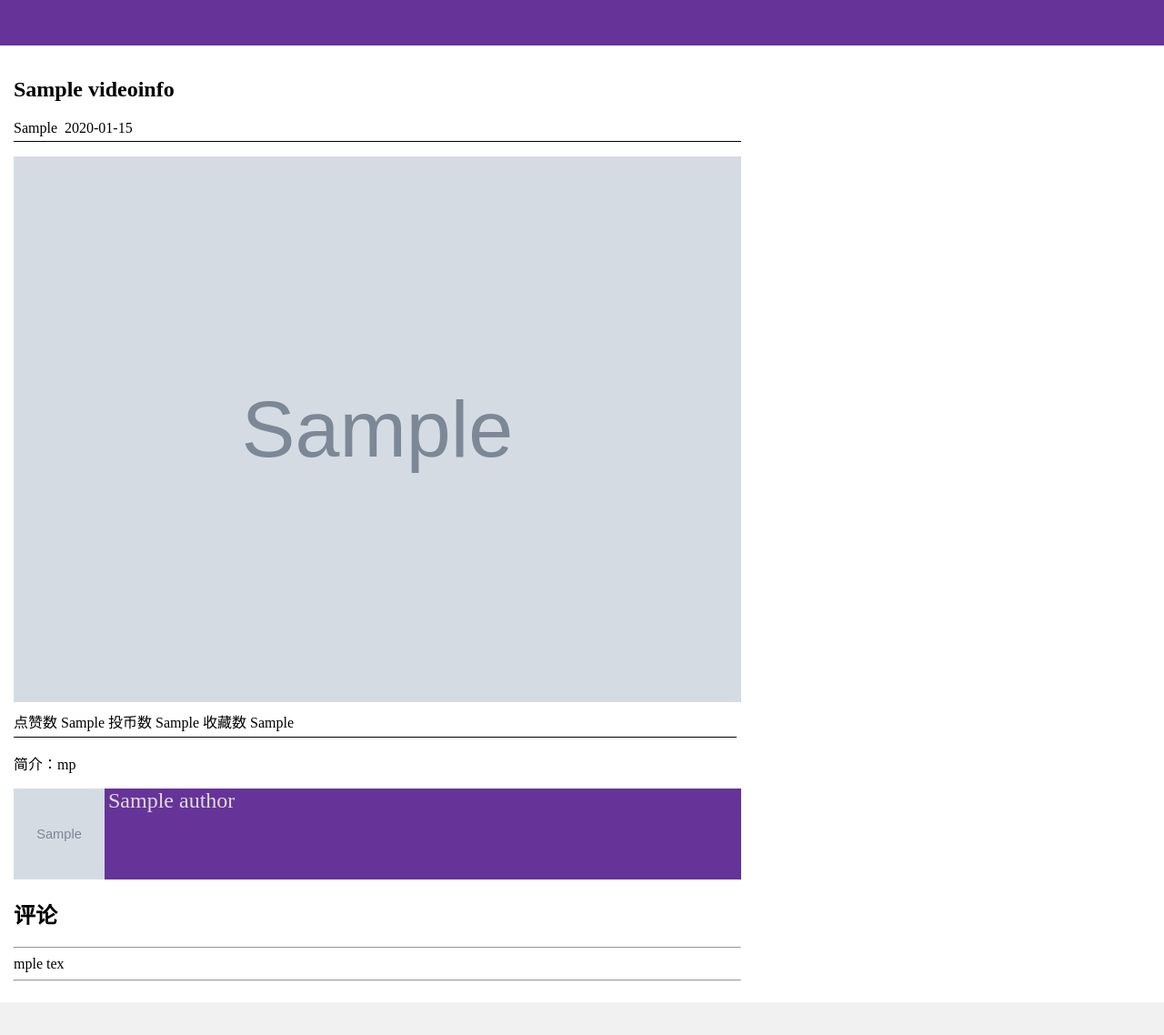
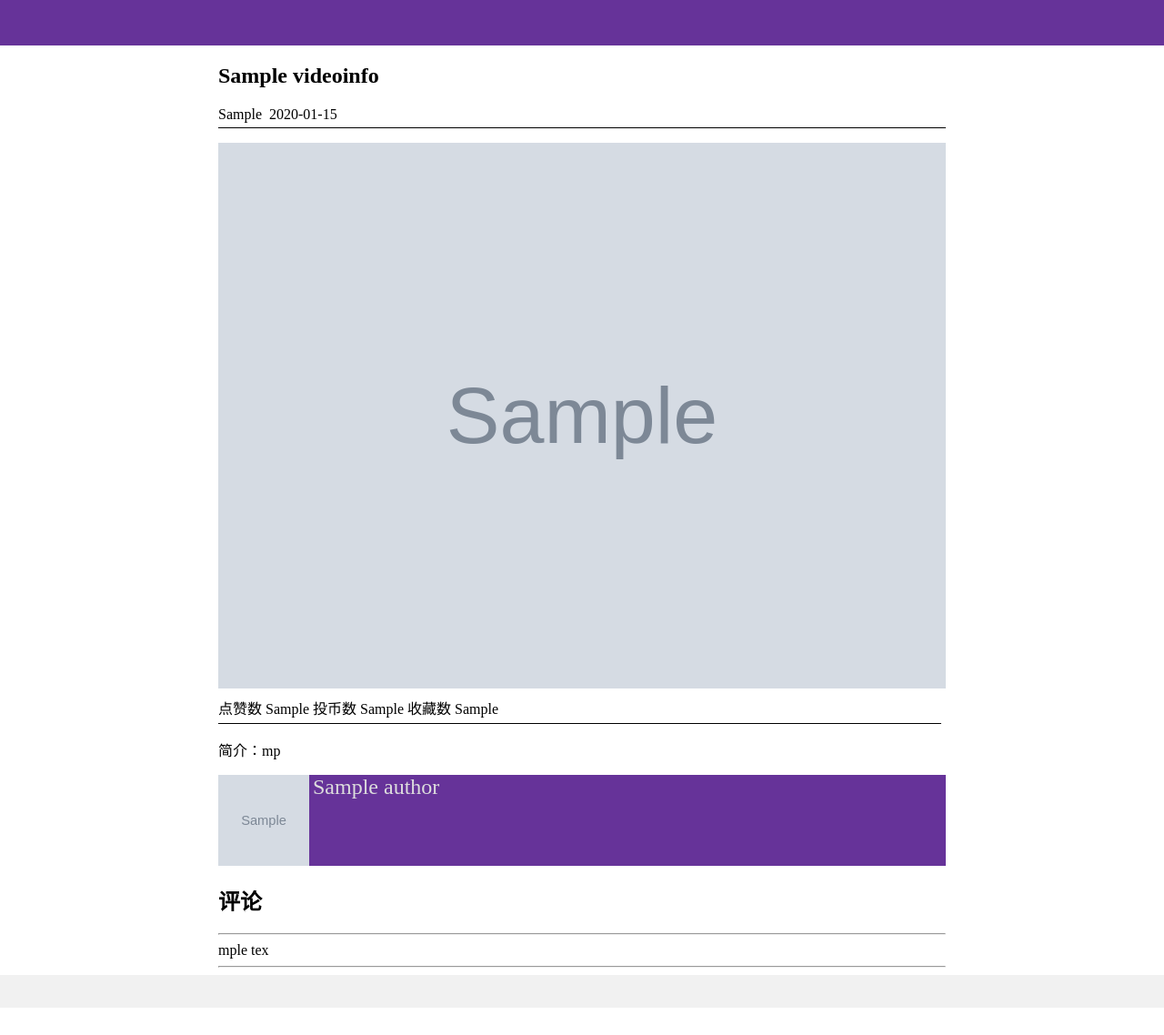
Before and after one commit to fu1er/Django-website, a Django app: page /videopage/home/1/ in a window 1280 px wide. Shown: the part 222-1360 px from the top of the page at 91% size. After the commit the page ends 1330 px from the top, so only its background shows below. Run offline with Django 3.2, Linux system fonts and the light colour scheme; tables that the repository leaves empty hold one stand-in row (values such as "Sample post"); grey boxes marked "Sample" are stand-in pictures; some web fonts are replaced.

Commit message:
adjust video detail page

```diff
--- a/videopage/static/style/videodetails.css
+++ b/videopage/static/style/videodetails.css
@@ -7,8 +7,8 @@
 
 .area {
   width: 800px;
-  margin: 15px;
-  display: inline-block;
+  margin: auto;
+  /* display: inline-block; */
 }
 
 .time {
@@ -19,15 +19,9 @@
   width:800px;
 }
 
-.video-cover {}
-
 .video-data {
   margin-top: 5px;
   margin-right: 5px;
   padding-bottom: 5px;
   border-bottom: 1px solid black;
 }
-
-.comment {
-
-}
```
